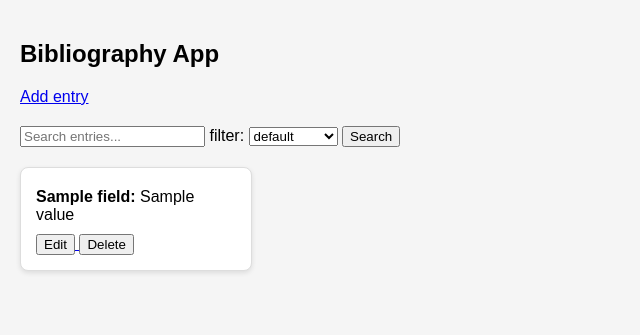
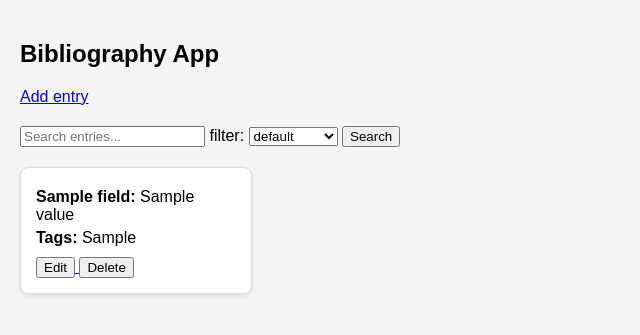
Before and after one commit to mistablasta/ohtu-miniprojekti, a Flask app: template src/templates/index.html in a window 1280 px wide. Shown: the top 335 px of the page, without its empty margins (0-640 px from the left). Run offline with Flask 3, Linux system fonts and the light colour scheme; the template is opened without the code that fills it: most values are stand-ins (such as "Sample title", 1, 10 or a date in 2020).

Commit message:
feat: Update dashboard to display tags

```diff
--- a/src/templates/index.html
+++ b/src/templates/index.html
@@ -43,6 +43,10 @@ Bibliography App
       {% endif %}
     {% endfor %}
 
+    {% if entry.tags %}
+      <p><strong>Tags:</strong> {{ entry.get_tags() }}</p>
+    {% endif %}
+
     <!-- Edit and Delete buttons -->
     <div style="margin-top: 10px;">
       <a href="/edit_entry/{{ entry.id }}">
```
